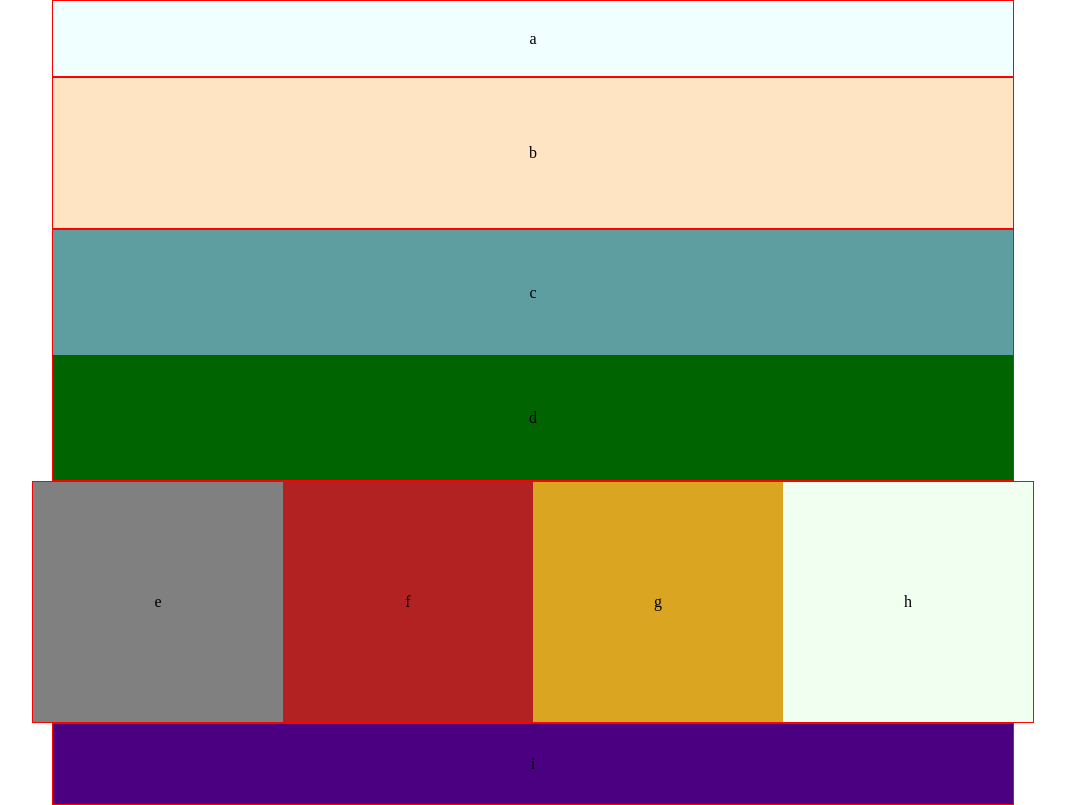
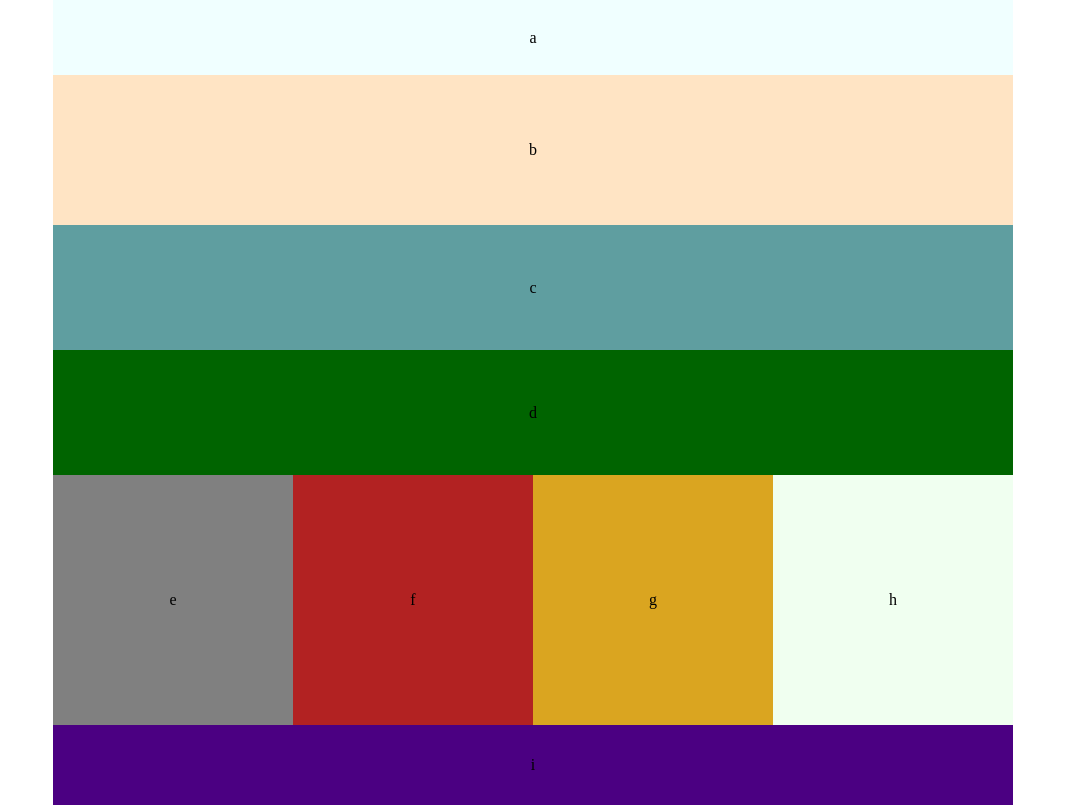
Before and after one commit to Paula9t9/dynamic-wireframes, a plain HTML site: page index.html in a window 1280 px wide. Shown: the whole page, without its empty margins (107-1172 px from the left). Drawn offline with Linux system fonts and the light colour scheme.

Commit message:
fixed efgh dimensions

```diff
--- a/styles/base.css
+++ b/styles/base.css
@@ -5,7 +5,6 @@ body {
 section {
   max-width: 480px;
   margin: 0px auto;
-  border: 1px solid red;
 }
 
 @media only screen and (min-width: 768px){
--- a/styles/layout.css
+++ b/styles/layout.css
@@ -22,7 +22,7 @@
 }
 
 .efgh {
-  max-width: 500px;
+  max-width: 480px;
   margin: 0px auto;
 }
 
@@ -40,6 +40,6 @@
 
 @media only screen and (min-width: 768px){
   .efgh {
-    max-width: 1000px;
+    max-width: 960px;
   }
 }
--- a/styles/modules.css
+++ b/styles/modules.css
@@ -1,9 +1,9 @@
 .efgh p {
   display: inline-block;
   float: left;
-  width: 250px;
-  height: 240px;
-  line-height: 240px;
+  width: 240px;
+  height: 250px;
+  line-height: 250px;
   margin: 0px;
   padding: 0px;
 }
@@ -31,7 +31,3 @@
 #h {
   background-color: honeydew;
 }
-
-#i {
-  background-color: indigo;
-}
```
